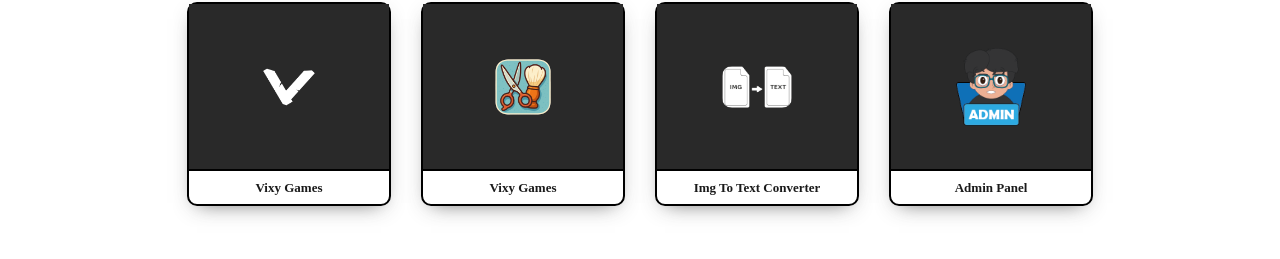
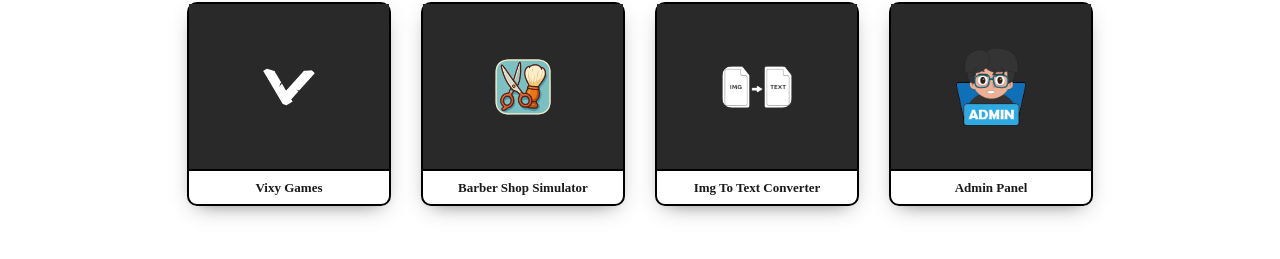
Before and after one commit to asadzeus/PortfolioNew, a React (Vite) app: page / in a window 1280 px wide. Shown: the part 1602-1861 px from the top of the page. Built offline with nearby package versions, Linux system fonts and the light colour scheme; a web font is replaced by a local one.

Commit message:
- name fix

```diff
--- a/src/Components/Projects/Projects.jsx
+++ b/src/Components/Projects/Projects.jsx
@@ -9,7 +9,7 @@ const Projects = () => {
         <div className="projectsTitle"><WorkOutlineRoundedIcon className='projectsIcon'/> My Projects </div>
         <div className="row">
         <Project link="https://vixygames.vercel.app/" img="/arkaplansızlogo.png" name="Vixy Games"/>
-        <Project link="https://barbershopsimulator.vercel.app/" img="/barbershopicon.png" name="Vixy Games"/>
+        <Project link="https://barbershopsimulator.vercel.app/" img="/barbershopicon.png" name="Barber Shop Simulator"/>
         <Project link="https://imagetotextai.netlify.app/" img="/imgtotextlogo.png" name="Img To Text Converter"/>
         <Project link="https://personaladminpanel.netlify.app/" img="/adminpanellogo.png" name="Admin Panel"/>
         <Project link="https://bespiderman.netlify.app/" img="/spiderlogo.png" name="Be Spiderman"/>
```
